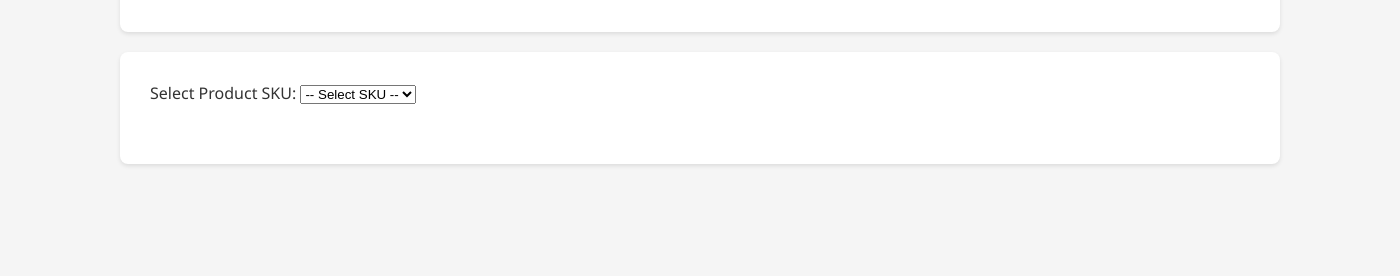
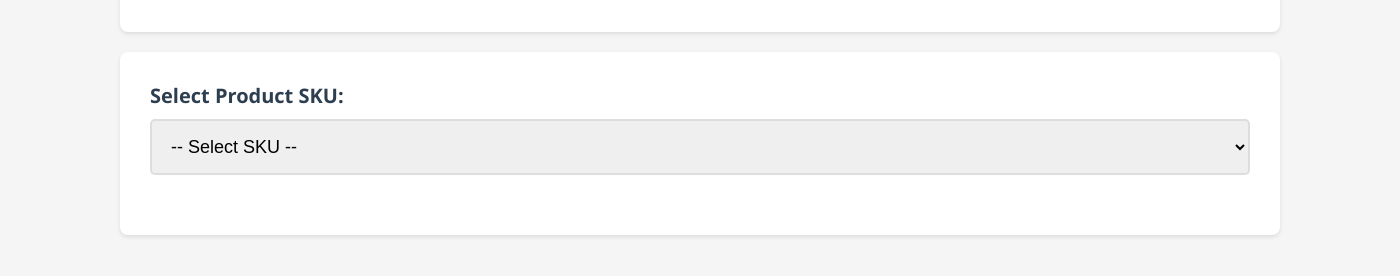
Before and after one commit to cyysky/packaging_barcode_verification, an Electron app: page production.html in a window 1400 px wide. Shown: the part 86-362 px from the top of the page. Drawn offline with Linux system fonts and the light colour scheme; no server answers.

Commit message:
enlarged production sku selection text size

```diff
--- a/styles.css
+++ b/styles.css
@@ -319,6 +319,27 @@ button:disabled {
     margin-bottom: 30px;
 }
 
+.sku-selection label {
+    font-size: 20px;
+    font-weight: bold;
+    color: #2c3e50;
+    display: block;
+    margin-bottom: 10px;
+}
+
+.sku-selection select {
+    font-size: 18px;
+    padding: 15px;
+    width: 100%;
+    border: 2px solid #ddd;
+    border-radius: 5px;
+}
+
+.sku-selection select:focus {
+    outline: none;
+    border-color: #3498db;
+}
+
 .scanning-interface {
     border: 2px solid #27ae60;
     border-radius: 8px;
```
